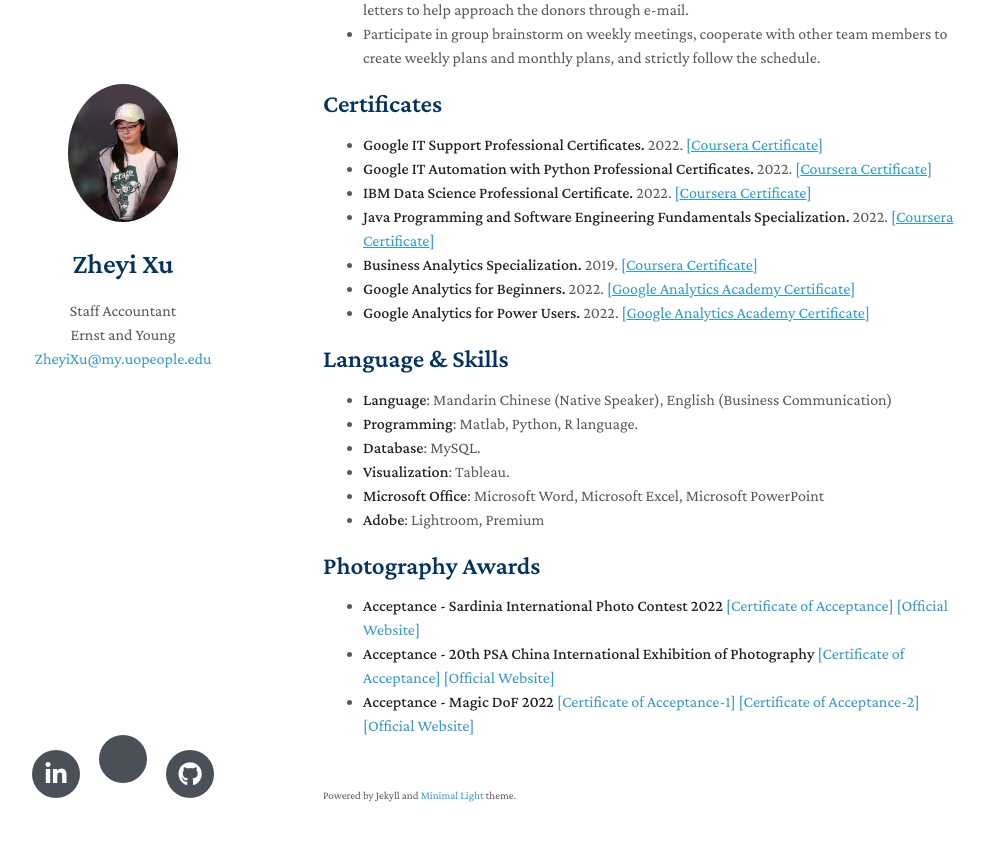
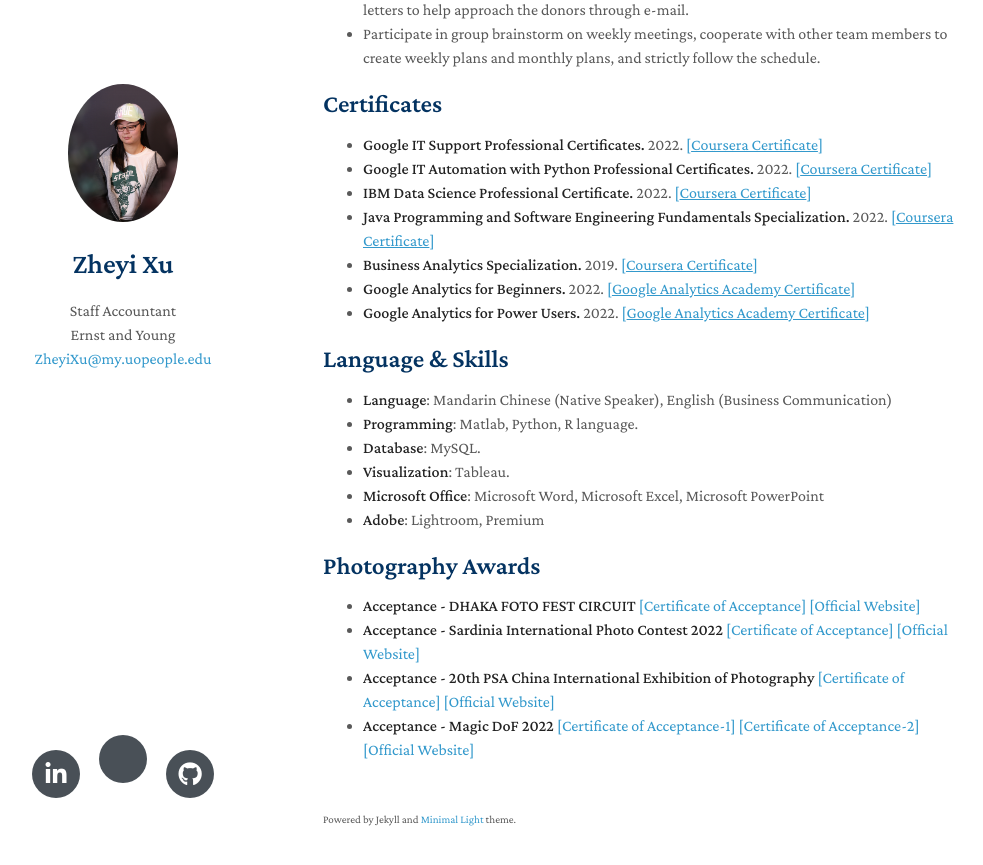
Before and after one commit to zheyixu99/zheyi-resume, a Jekyll site: the page built from index.md, in a window 1280 px wide and 900 px high, scrolled down 2917 px. Shown: the top 865 px of the window, without its empty margins (147-1130 px from the left). Built offline with Jekyll 4.4.1, drawn with Linux system fonts in a browser that asks for light colours; nearby versions of some CDN libraries; a style sheet for code colours, icons or effects is not loaded; our own code applies the rules of GitHub Pages for plain Markdown files.

Commit message:
Update index.md

```diff
--- a/index.md
+++ b/index.md
@@ -161,6 +161,7 @@ layout: homepage
 
 
 ## Photography Awards
+- **Acceptance - DHAKA FOTO FEST CIRCUIT** <a href="https://zheyi-resume.vercel.app/assets/img/photocontest/Accept_F22_621_859.pdf/">[Certificate of Acceptance]</a> <a href="https://agilefoto.com/" target="_blank">[Official Website]</a>
 - **Acceptance - Sardinia International Photo Contest 2022** <a href="https://zheyi-resume.vercel.app/assets/img/photocontest/ZheyiXu(China)-Fishermen.jpg" target="_blank">[Certificate of Acceptance]</a> <a href="https://photosardinia.com/international/" target="_blank">[Official Website]</a>
 - **Acceptance - 20th PSA China International Exhibition of Photography** <a href="https://salon.psachina.org/Grade/AnnouncementofResults.aspx?PictureCode=GroupCode0109100583" target="_blank">[Certificate of Acceptance]</a> <a href="https://salon.psachina.org/" target="_blank">[Official Website]</a>
 - **Acceptance - Magic DoF 2022** <a href="https://zheyi-resume.vercel.app/assets/img/photocontest/ZheyiXu(China)-CoExistence.jpg" target="_blank">[Certificate of Acceptance-1]</a> <a href="https://zheyi-resume.vercel.app/assets/img/photocontest/ZheyiXu(China)-FishingintheAutumnMorning.jpg" target="_blank">[Certificate of Acceptance-2]</a> <a href="https://dof.photomagart.com/" target="_blank">[Official Website]</a>
```
